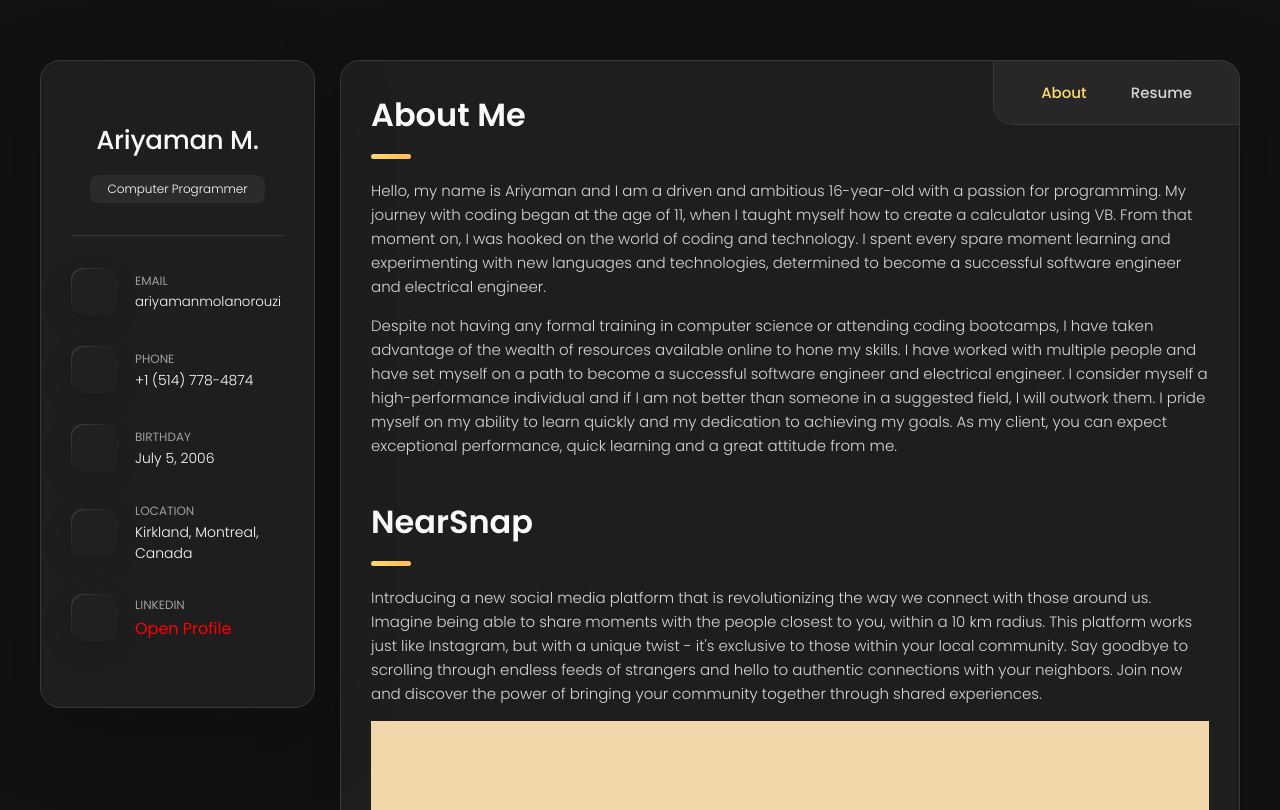
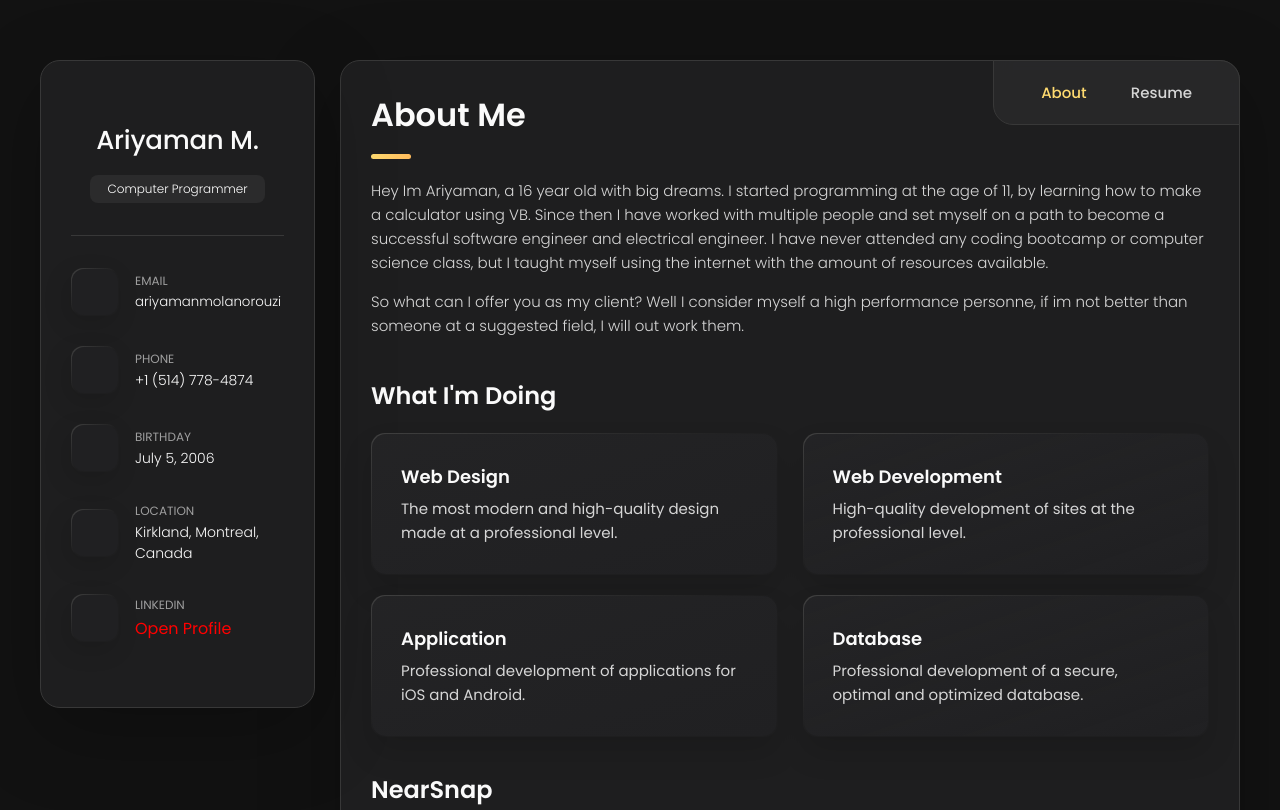
Before and after one commit to ariyaman1/ariyaman1.github.io, a plain HTML site: page index.html in a window 1280 px wide. Shown: the top 810 px of the page. Drawn offline with Linux system fonts and the light colour scheme.

Commit message:
Update index.html

```diff
--- a/index.html
+++ b/index.html
@@ -14,28 +14,22 @@
   <link href="https://fonts.googleapis.com/css2?family=Poppins:wght@300;400;500;600&display=swap" rel="stylesheet">
 </head>
 <style>
-
-  :root {
-    --surface-2-hsl: var(--gray-3-hsl);
-    --surface-3-hsl: var(--gray-4-hsl);
-    --saturate: saturate(0.5);
-  }
-  @media (prefers-color-scheme: dark) {
-    :root {
-      --surface-2-hsl: var(--gray-8-hsl);
-      --surface-3-hsl: var(--gray-7-hsl);
-      --saturate: saturate(1);
-    }
-  }
-  body {
-    display: grid;
-    align-content: center;
-    min-block-size: 100vh;
-    place-items: center;
-  }
-
-
-
+    /*-----------------------------------*\
+  #style.css
+\*-----------------------------------*/
+
+
+/**
+ * copyright 2022 @codewithsadee
+ */
+
+
+
+
+
+/*-----------------------------------*\
+  #CUSTOM PROPERTY
+\*-----------------------------------*/
 
 :root {
 
@@ -2092,19 +2086,96 @@
 
         <section class="about-text">
           <p>
-            Hello, my name is Ariyaman and I am a driven and ambitious 16-year-old with a passion for programming. My journey with coding began at the age of 11, when I taught myself how to create a calculator using VB. From that moment on, I was hooked on the world of coding and technology. I spent every spare moment learning and experimenting with new languages and technologies, determined to become a successful software engineer and electrical engineer.
+            Hey Im Ariyaman, a 16 year old with big dreams. I started programming at the age
+             of 11, by learning how to make a calculator using VB. Since then I have worked with
+              multiple people and set myself on a path to become a successful software engineer
+               and electrical engineer. I have never attended any coding
+             bootcamp or computer science class, but I taught myself using the internet with the amount of resources available.
           </p>
 
           <p>
-            Despite not having any formal training in computer science or attending coding bootcamps, I have taken advantage of the wealth of resources available online to hone my skills. I have worked with multiple people and have set myself on a path to become a successful software engineer and electrical engineer. I consider myself a high-performance individual and if I am not better than someone in a suggested field, I will outwork them. I pride myself on my ability to learn quickly and my dedication to achieving my goals. As my client, you can expect exceptional performance, quick learning and a great attitude from me.
+            So what can I offer you as my client?
+             Well I consider myself a high performance personne, if
+              im not better than someone at a suggested field, I will out work them.
           </p>
         </section>
 
 
-
-            <header>
-              <h2 class="h2 article-title">NearSnap</h2>
-            </header>
+        <!--
+          - service
+        -->
+
+        <section class="service">
+
+          <h3 class="h3 service-title">What i'm doing</h3>
+
+          <ul class="service-list">
+
+            <li class="service-item">
+
+
+
+              <div class="service-content-box">
+                <h4 class="h4 service-item-title">Web design</h4>
+
+                <p class="service-item-text">
+                  The most modern and high-quality design made at a professional level.
+                </p>
+              </div>
+
+            </li>
+
+            <li class="service-item">
+
+
+
+              <div class="service-content-box">
+                <h4 class="h4 service-item-title">Web development</h4>
+
+                <p class="service-item-text">
+                  High-quality development of sites at the professional level.
+                </p>
+              </div>
+
+            </li>
+
+            <li class="service-item">
+
+
+
+              <div class="service-content-box">
+                <h4 class="h4 service-item-title">Application</h4>
+
+                <p class="service-item-text">
+                  Professional development of applications for iOS and Android.
+                </p>
+              </div>
+
+            </li>
+
+            <li class="service-item">
+
+
+
+              <div class="service-content-box">
+                <h4 class="h4 service-item-title">Database</h4>
+
+                <p class="service-item-text">
+                    Professional development of a secure, optimal and optimized database.
+                </p>
+              </div>
+
+            </li>
+
+          </ul>
+
+        </section>
+
+
+
+
+        <section class="service">
+            <h3 class="h3 testimonials-title">NearSnap</h3>
 
             <section class="about-text">
               <p>
@@ -2116,80 +2187,12 @@
               <link><a href="https://nearsnap.com" style="color:red; font-size: 25px;">Visit NearSnap</a></link>
 
 
-            </section>
-
-
-        <!--
-          - service
-        -->
-
-        <section class="service">
-
-            <header>
-                <h2 class="h2 article-title">Skills</h2>
-              </header>
-
-          <ul class="service-list">
-
-            <li class="service-item">
-
-
-
-              <div class="service-content-box">
-                <h4 class="h4 service-item-title">Web design</h4>
-
-                <p class="service-item-text">
-                  The most modern and high-quality design made at a professional level.
-                </p>
-              </div>
-
-            </li>
-
-            <li class="service-item">
-
-
-
-              <div class="service-content-box">
-                <h4 class="h4 service-item-title">Web development</h4>
-
-                <p class="service-item-text">
-                  High-quality development of sites at the professional level.
-                </p>
-              </div>
-
-            </li>
-
-            <li class="service-item">
-
-
-
-              <div class="service-content-box">
-                <h4 class="h4 service-item-title">Application</h4>
-
-                <p class="service-item-text">
-                  Professional development of applications for iOS and Android.
-                </p>
-              </div>
-
-            </li>
-
-            <li class="service-item">
-
-
-
-              <div class="service-content-box">
-                <h4 class="h4 service-item-title">Database</h4>
-
-                <p class="service-item-text">
-                    Professional development of a secure, optimal and optimized database.
-                </p>
-              </div>
-
-            </li>
-
-          </ul>
-
         </section>
+
+
+
+
+
 
 
         <!--
@@ -2198,9 +2201,7 @@
 
         <section class="testimonials">
 
-            <header>
-                <h2 class="h2 article-title">Certificates</h2>
-              </header>
+          <h3 class="h3 testimonials-title">Testimonials</h3>
 
           <ul class="testimonials-list has-scrollbar">
 
@@ -2839,6 +2840,4 @@
 
   });
 }
-
-
 </script>
```
